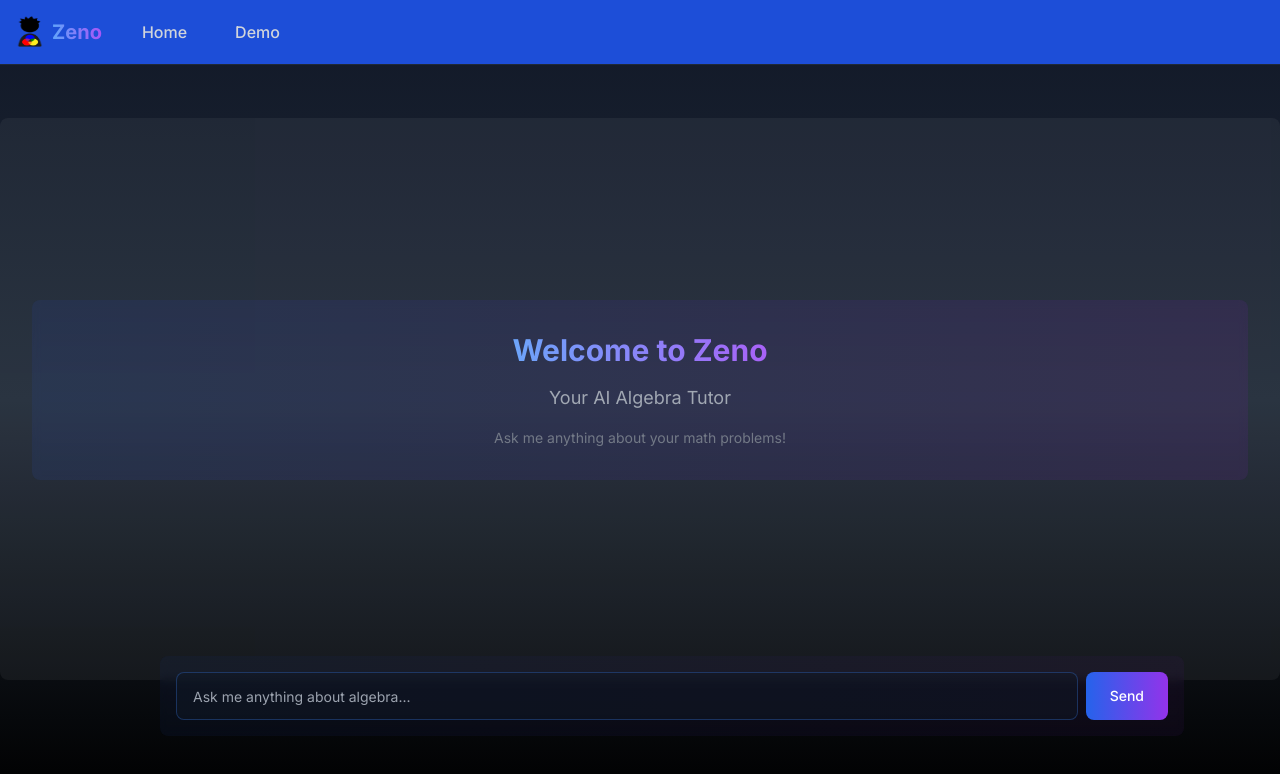
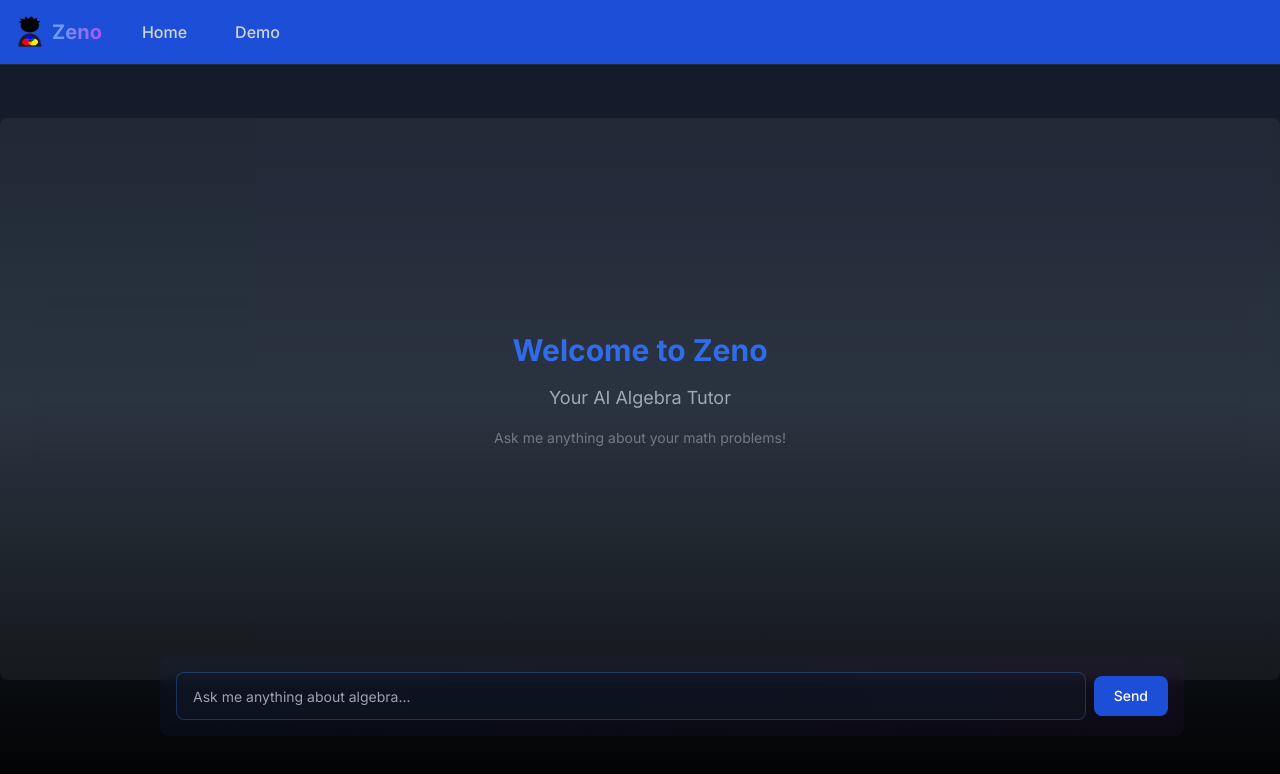
Before and after one commit to priscillaoclark/mongodb-rag-app, a Next.js app: page /ask in a window 1280 px wide. Shown: the top 774 px of the page. Built offline with nearby package versions, Linux system fonts and the light colour scheme.

Commit message:
User checkpoint: Update styling of welcome message and chat bubbles.

```diff
--- a/src/app/ask/page.tsx
+++ b/src/app/ask/page.tsx
@@ -39,9 +39,9 @@ export default function Home() {
           </div>
         )}
         {messages.length === 0 && (
-          <div className="flex items-center justify-center p-8 rounded-lg mb-4 bg-gradient-to-r from-blue-900/20 to-purple-900/20 backdrop-blur-sm transition-all duration-300">
+          <div className="flex items-center justify-center p-8 rounded-lg mb-4 backdrop-blur-sm transition-all duration-300">
             <div className="text-gray-300 text-center">
-              <h2 className="text-3xl font-bold mb-4 bg-gradient-to-r from-blue-400 to-purple-500 text-transparent bg-clip-text">Welcome to Zeno</h2>
+              <h2 className="text-3xl font-bold mb-4 text-blue-600 ">Welcome to Zeno</h2>
               <p className="text-lg text-gray-400">Your AI Algebra Tutor</p>
               <p className="mt-4 text-sm text-gray-500">Ask me anything about your math problems!</p>
             </div>
@@ -67,7 +67,7 @@ export default function Home() {
               </span>
               <div className="flex-1">
                 <p className="leading-relaxed px-4 py-3 rounded-lg bg-gradient-to-r from-gray-800/50 to-gray-900/50 backdrop-blur-sm text-gray-200 shadow-lg">
-                  <span className="block font-bold mb-1 text-transparent bg-clip-text bg-gradient-to-r from-blue-400 to-purple-400">
+                  <span className="block font-bold mb-1 text-transparent bg-blue-700">
                     {m.role === "assistant" ? "Zeno" : "You"}
                   </span>
                   {m.content}
@@ -91,7 +91,7 @@ export default function Home() {
             <button
               type="submit"
               disabled={waitingForAI}
-              className="inline-flex items-center justify-center rounded-lg text-sm font-medium text-white disabled:pointer-events-none disabled:opacity-50 bg-gradient-to-r from-blue-600 to-purple-600 hover:from-blue-500 hover:to-purple-500 h-12 px-6 py-2 transition-all duration-300 transform hover:scale-105 focus:ring-2 focus:ring-blue-500/50"
+              className="inline-flex items-center justify-center rounded-lg text-sm font-medium text-white disabled:pointer-events-none disabled:opacity-50 bg-blue-700 hover:bg-blue-500"
             >
               Send
             </button>
```
